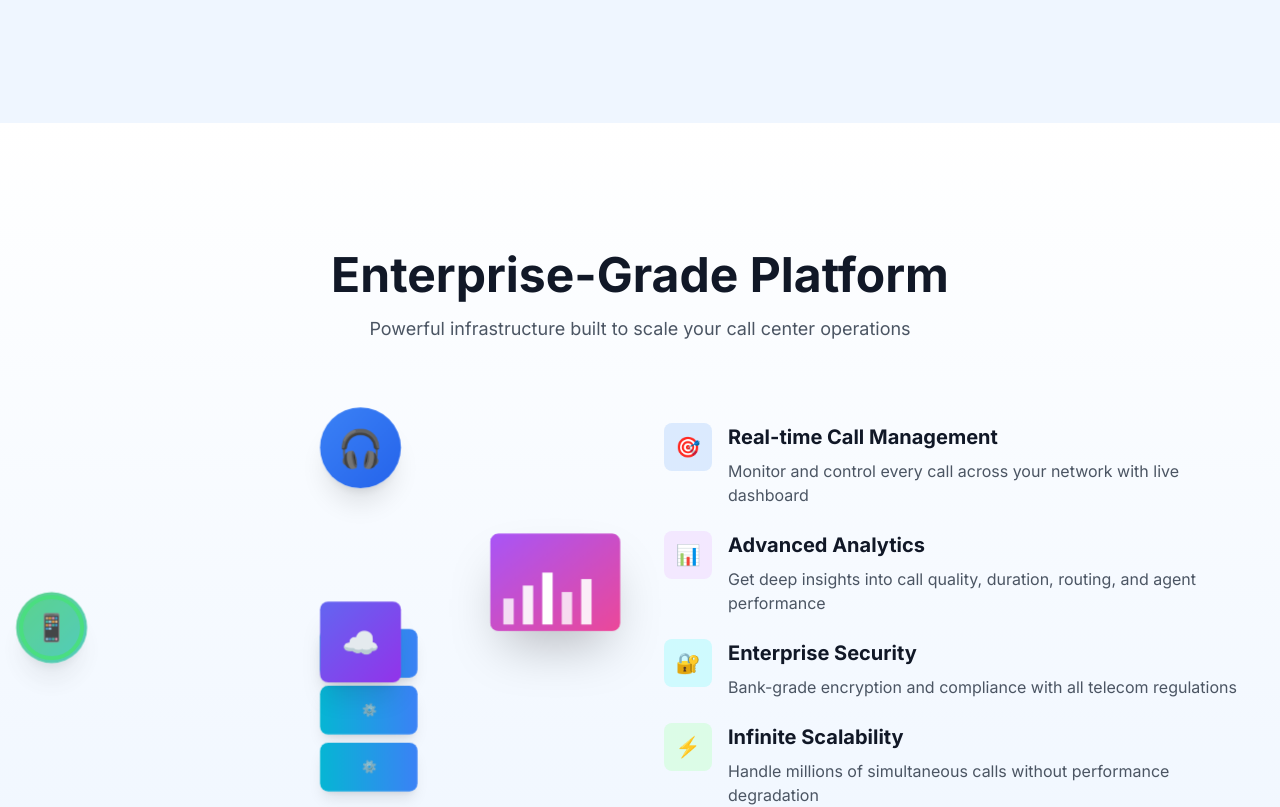
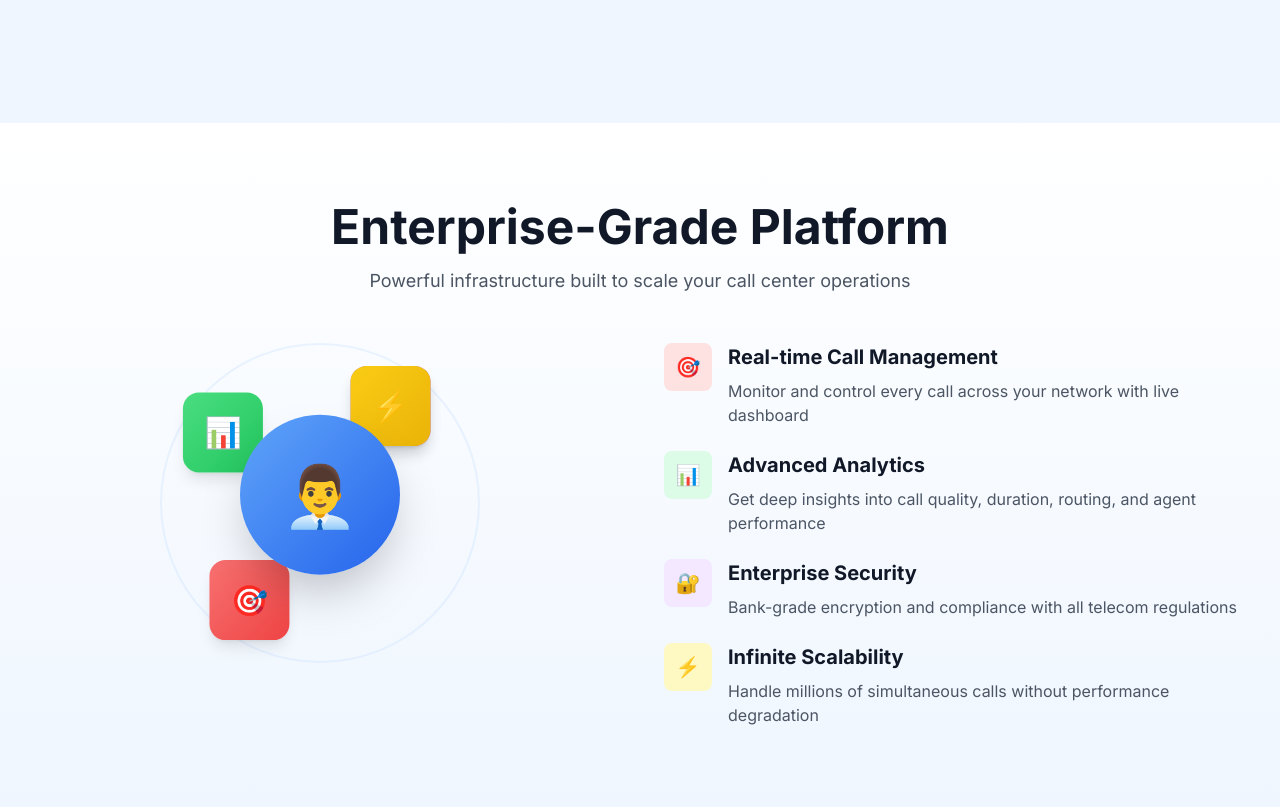
Before and after one commit to sonu28281/Callvia, a React (Vite) app: page / in a window 1280 px wide. Shown: the part 1520-2327 px from the top of the page. Built offline with nearby package versions, Linux system fonts and the light colour scheme.

Commit message:
Redesign Enterprise section: Add central call center agent with circular orbiting feature icons and animation

```diff
--- a/src/pages/Home.jsx
+++ b/src/pages/Home.jsx
@@ -288,65 +288,38 @@ export function Home() {
       </section>
 
       {/* ========== 3D PLATFORM VISUALIZATION SECTION ========== */}
-      <section className="bg-gradient-to-b from-white to-blue-50 py-32 px-6 relative overflow-hidden">
+      <section className="bg-gradient-to-b from-white to-blue-50 py-20 px-6 relative overflow-hidden">
         <style>{`
-          @keyframes float3D {
-            0%, 100% {
-              transform: translateY(0px) translateZ(0);
+          @keyframes orbitClockwise {
+            0% {
+              transform: rotate(0deg) translateX(120px) rotate(0deg);
             }
-            50% {
-              transform: translateY(-20px) translateZ(20px);
+            100% {
+              transform: rotate(360deg) translateX(120px) rotate(-360deg);
             }
           }
 
-          @keyframes rotate3D {
-            0% {
-              transform: rotateX(5deg) rotateY(-10deg) rotateZ(0deg);
-            }
-            100% {
-              transform: rotateX(5deg) rotateY(10deg) rotateZ(0deg);
-            }
+          .orbit-item {
+            animation: orbitClockwise 8s linear infinite;
           }
 
-          @keyframes spin {
-            0% {
-              transform: rotateZ(0deg);
-            }
-            100% {
-              transform: rotateZ(360deg);
-            }
+          .orbit-item:nth-child(1) { animation-delay: 0s; }
+          .orbit-item:nth-child(2) { animation-delay: -2s; }
+          .orbit-item:nth-child(3) { animation-delay: -4s; }
+          .orbit-item:nth-child(4) { animation-delay: -6s; }
+
+          .center-agent {
+            animation: float 3s ease-in-out infinite;
           }
 
-          @keyframes pulse3D {
-            0%, 100% {
-              transform: scale(1);
-              opacity: 1;
-            }
-            50% {
-              transform: scale(1.1);
-              opacity: 0.7;
-            }
+          @keyframes float {
+            0%, 100% { transform: translateY(0px); }
+            50% { transform: translateY(-10px); }
           }
-
-          .iso-container {
-            perspective: 1200px;
-            display: flex;
-            align-items: center;
-            justify-content: center;
-          }
-
-          .iso-element {
-            animation: float3D 4s ease-in-out infinite;
-          }
-
-          .iso-element:nth-child(1) { animation-delay: 0s; }
-          .iso-element:nth-child(2) { animation-delay: 0.2s; }
-          .iso-element:nth-child(3) { animation-delay: 0.4s; }
-          .iso-element:nth-child(4) { animation-delay: 0.6s; }
         `}</style>
 
         <div className="max-w-7xl mx-auto">
-          <div className="text-center mb-20">
+          <div className="text-center mb-12">
             <h2 className="text-4xl lg:text-5xl font-bold text-gray-900 mb-4">
               Enterprise-Grade Platform
             </h2>
@@ -356,63 +329,46 @@ export function Home() {
           </div>
 
           <div className="grid grid-cols-1 lg:grid-cols-2 gap-12 items-center">
-            {/* Left: 3D Isometric Elements */}
-            <div className="iso-container h-96 relative flex items-center justify-center px-4">
-              {/* Headset/Agent Icon - Top Center */}
-              <div className="iso-element absolute left-1/2 top-0 -translate-x-1/2">
-                <div className="w-20 h-20 bg-gradient-to-br from-blue-500 to-blue-600 rounded-full flex items-center justify-center shadow-xl transform hover:scale-110 transition-transform duration-300">
-                  <span className="text-4xl">🎧</span>
+            {/* Left: Circular Animation with Central Agent */}
+            <div className="flex justify-center h-96">
+              <div className="relative w-80 h-80 flex items-center justify-center">
+                {/* Orbit circle background */}
+                <div className="absolute inset-0 rounded-full border-2 border-blue-200 opacity-30"></div>
+
+                {/* Central Agent Image */}
+                <div className="center-agent relative z-10 w-40 h-40 flex items-center justify-center">
+                  <div className="w-full h-full bg-gradient-to-br from-blue-400 to-blue-600 rounded-full shadow-2xl flex items-center justify-center text-6xl">
+                    👨‍💼
+                  </div>
                 </div>
-              </div>
 
-              {/* Dashboard/Analytics - Right Side */}
-              <div className="iso-element absolute right-0 top-1/3">
-                <div className="w-32 h-24 bg-gradient-to-br from-purple-500 to-pink-500 rounded-lg shadow-2xl flex items-center justify-center overflow-hidden">
-                  <svg className="w-full h-full" viewBox="0 0 100 75" fill="none">
-                    <rect width="100" height="75" fill="url(#grad)" />
-                    <defs>
-                      <linearGradient id="grad" x1="0%" y1="0%" x2="100%" y2="100%">
-                        <stop offset="0%" stopColor="#a855f7" />
-                        <stop offset="100%" stopColor="#ec4899" />
-                      </linearGradient>
-                    </defs>
-                    {/* Dashboard bars */}
-                    <rect x="10" y="50" width="8" height="20" fill="white" opacity="0.8" />
-                    <rect x="25" y="40" width="8" height="30" fill="white" opacity="0.9" />
-                    <rect x="40" y="30" width="8" height="40" fill="white" />
-                    <rect x="55" y="45" width="8" height="25" fill="white" opacity="0.8" />
-                    <rect x="70" y="35" width="8" height="35" fill="white" opacity="0.9" />
-                  </svg>
+                {/* Orbiting Feature Icons */}
+                {/* Real-time Icon - Top */}
+                <div className="orbit-item absolute">
+                  <div className="w-20 h-20 bg-gradient-to-br from-red-400 to-red-500 rounded-2xl shadow-lg flex items-center justify-center text-3xl hover:scale-110 transition-transform duration-300">
+                    🎯
+                  </div>
                 </div>
-              </div>
 
-              {/* Server/Infrastructure Stack - Bottom Center */}
-              <div className="iso-element absolute left-1/2 bottom-0 -translate-x-1/2">
-                <div className="space-y-2">
-                  {[0, 1, 2].map((i) => (
-                    <div key={i} className="w-24 h-12 bg-gradient-to-r from-cyan-500 to-blue-500 rounded-lg shadow-lg flex items-center justify-center text-white text-xs font-bold">
-                      <span style={{ animation: 'spin 3s linear infinite', animationDelay: `${i * 0.3}s` }}>
-                        ⚙️
-                      </span>
-                    </div>
-                  ))}
+                {/* Advanced Analytics - Right */}
+                <div className="orbit-item absolute">
+                  <div className="w-20 h-20 bg-gradient-to-br from-green-400 to-green-500 rounded-2xl shadow-lg flex items-center justify-center text-3xl hover:scale-110 transition-transform duration-300">
+                    📊
+                  </div>
                 </div>
-              </div>
 
-              {/* Call/Network Icon - Left Side */}
-              <div className="iso-element absolute left-0 bottom-1/3">
-                <div className="relative">
-                  <div className="w-16 h-16 bg-gradient-to-br from-green-500 to-teal-500 rounded-full flex items-center justify-center shadow-xl" style={{ animation: 'pulse3D 2s ease-in-out infinite' }}>
-                    <span className="text-2xl">📱</span>
+                {/* Enterprise Security - Bottom */}
+                <div className="orbit-item absolute">
+                  <div className="w-20 h-20 bg-gradient-to-br from-purple-400 to-purple-500 rounded-2xl shadow-lg flex items-center justify-center text-3xl hover:scale-110 transition-transform duration-300">
+                    🔐
                   </div>
-                  <div className="absolute inset-0 rounded-full border-4 border-green-400" style={{ animation: 'pulse 2s ease-in-out infinite', animationDelay: '0s' }}></div>
                 </div>
-              </div>
 
-              {/* Database/Cloud - Center Middle */}
-              <div className="iso-element absolute left-1/2 top-1/2 -translate-x-1/2 -translate-y-1/2">
-                <div className="w-20 h-20 bg-gradient-to-br from-indigo-500 to-purple-600 rounded-lg shadow-xl flex items-center justify-center">
-                  <span className="text-3xl">☁️</span>
+                {/* Infinite Scalability - Left */}
+                <div className="orbit-item absolute">
+                  <div className="w-20 h-20 bg-gradient-to-br from-yellow-400 to-yellow-500 rounded-2xl shadow-lg flex items-center justify-center text-3xl hover:scale-110 transition-transform duration-300">
+                    ⚡
+                  </div>
                 </div>
               </div>
             </div>
@@ -420,7 +376,7 @@ export function Home() {
             {/* Right: Features List */}
             <div className="space-y-6">
               <div className="flex gap-4">
-                <div className="flex-shrink-0 w-12 h-12 bg-blue-100 rounded-lg flex items-center justify-center">
+                <div className="flex-shrink-0 w-12 h-12 bg-red-100 rounded-lg flex items-center justify-center">
                   <span className="text-xl">🎯</span>
                 </div>
                 <div>
@@ -430,7 +386,7 @@ export function Home() {
               </div>
 
               <div className="flex gap-4">
-                <div className="flex-shrink-0 w-12 h-12 bg-purple-100 rounded-lg flex items-center justify-center">
+                <div className="flex-shrink-0 w-12 h-12 bg-green-100 rounded-lg flex items-center justify-center">
                   <span className="text-xl">📊</span>
                 </div>
                 <div>
@@ -440,7 +396,7 @@ export function Home() {
               </div>
 
               <div className="flex gap-4">
-                <div className="flex-shrink-0 w-12 h-12 bg-cyan-100 rounded-lg flex items-center justify-center">
+                <div className="flex-shrink-0 w-12 h-12 bg-purple-100 rounded-lg flex items-center justify-center">
                   <span className="text-xl">🔐</span>
                 </div>
                 <div>
@@ -450,7 +406,7 @@ export function Home() {
               </div>
 
               <div className="flex gap-4">
-                <div className="flex-shrink-0 w-12 h-12 bg-green-100 rounded-lg flex items-center justify-center">
+                <div className="flex-shrink-0 w-12 h-12 bg-yellow-100 rounded-lg flex items-center justify-center">
                   <span className="text-xl">⚡</span>
                 </div>
                 <div>
```
